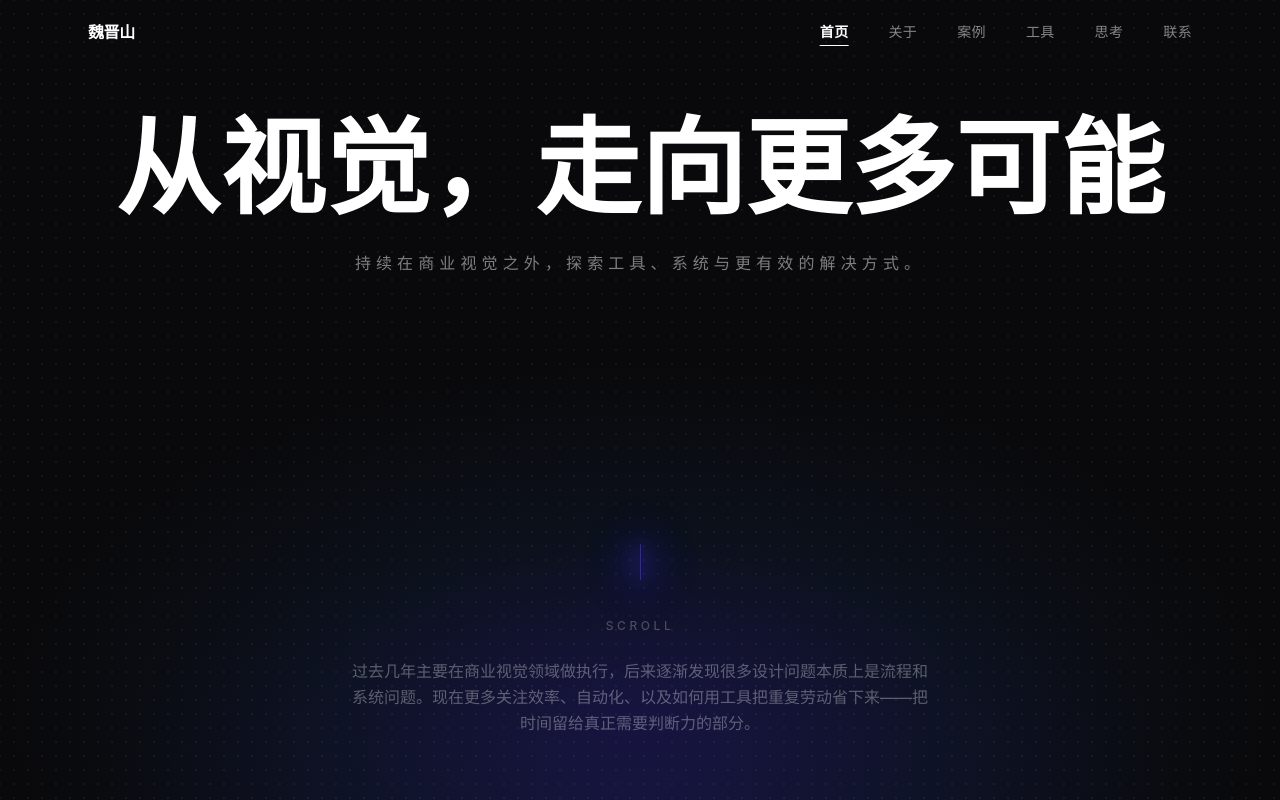
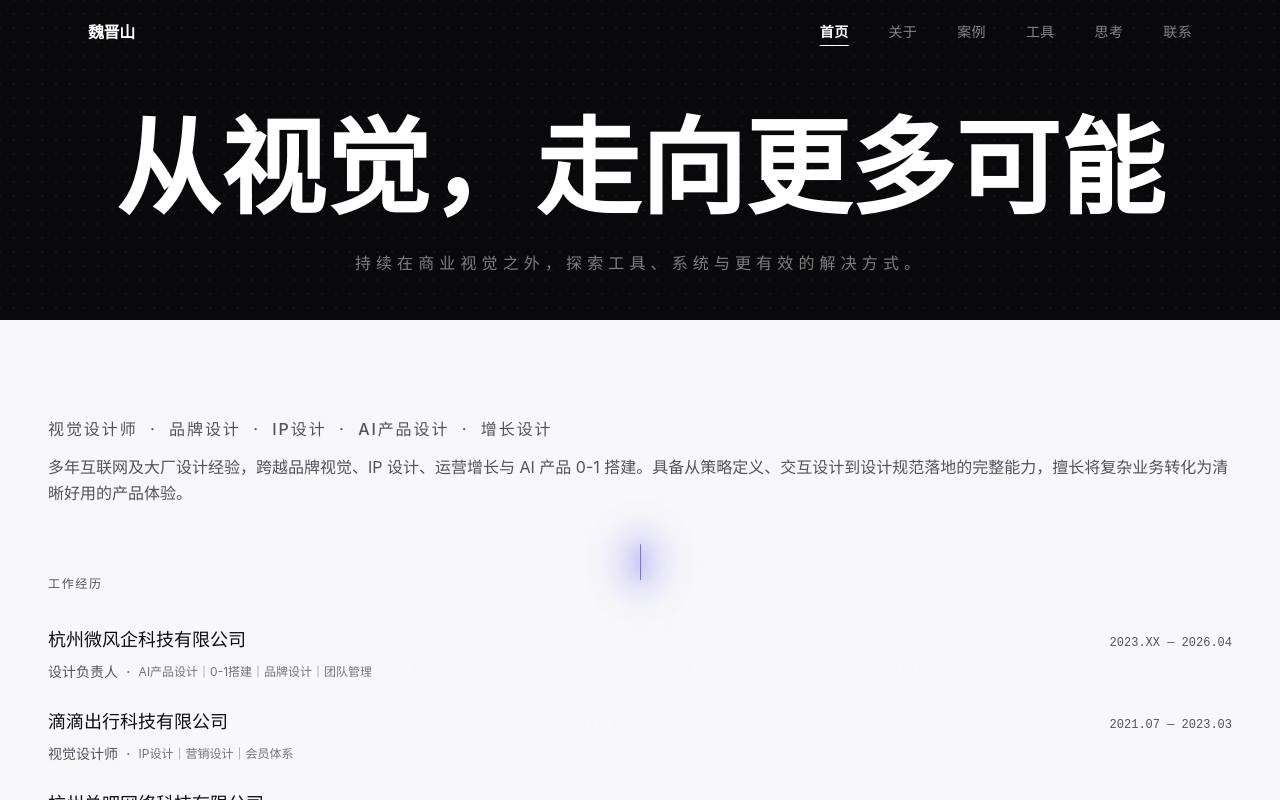
Before and after one commit to weijinshan97-design/weijinshan, a Next.js app: page / in a window 1280 px wide. Shown: the top 800 px of the page. Built offline with nearby package versions, Linux system fonts and the light colour scheme; a web font is replaced by a local one.

Commit message:
调整工作经历板块位置，紧接首屏动画

```diff
--- a/src/components/sections/About.tsx
+++ b/src/components/sections/About.tsx
@@ -9,7 +9,7 @@ export function About() {
   const [hoveredExp, setHoveredExp] = useState<number | null>(null);
 
   return (
-    <section id="about" className="px-6 md:px-8 lg:px-12 py-16 md:py-24 bg-background">
+    <section id="about" className="px-6 md:px-8 lg:px-12 py-16 md:py-24 bg-background -mt-[160vh] relative z-10">
       <div className="max-w-[1200px] mx-auto">
         <FadeIn>
           {/* Summary */}
```
